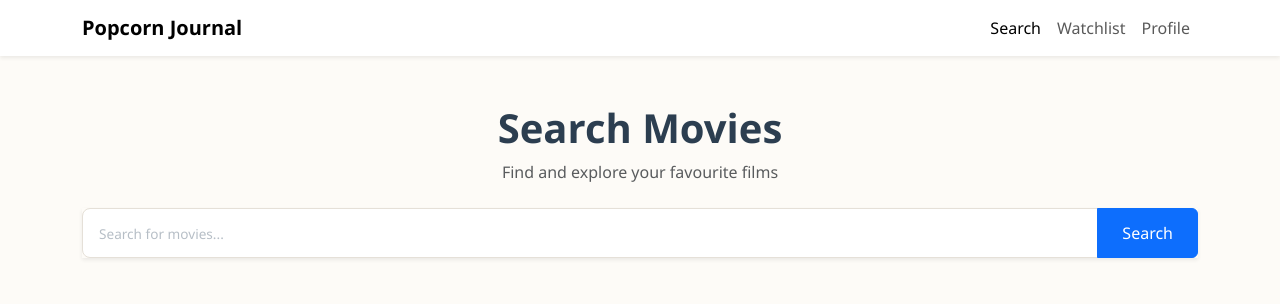
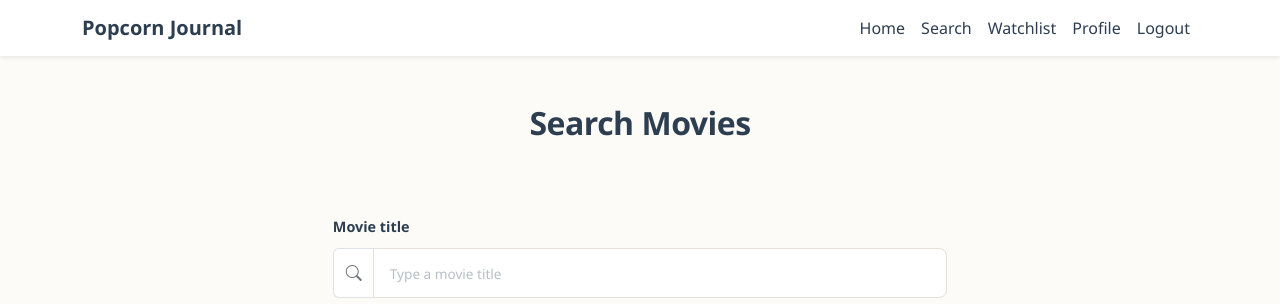
Before and after one commit to jennifernhle/CITS3403-Project, a Python web app: template app/templates/search.html in a window 1280 px wide. Shown: the top 304 px of the page. Run offline with Jinja, Linux system fonts and the light colour scheme; the template is opened without the code that fills it, so the values that code supplies are empty.

Commit message:
Make search page style consistent

```diff
--- a/app/templates/search.html
+++ b/app/templates/search.html
@@ -1,134 +1,141 @@
-<!--Search page用来找电影和添加-->
-<!--Search page used to search movies and add it-->
 <!DOCTYPE html>
 <html lang="en">
   <head>
-    <meta charset="UTF-8">
-    <title>Search Movies</title>
+    <meta charset="UTF-8" />
+    <meta name="viewport" content="width=device-width, initial-scale=1.0" />
+    <title>Search - Popcorn Journal</title>
 
-    <!-- Bootstrap -->
-    <link href="https://cdn.jsdelivr.net/npm/bootstrap@5.3.0/dist/css/bootstrap.min.css" rel="stylesheet">
+    <link
+      href="https://cdn.jsdelivr.net/npm/bootstrap@5.3.8/dist/css/bootstrap.min.css"
+      rel="stylesheet"
+      integrity="sha384-sRIl4kxILFvY47J16cr9ZwB07vP4J8+LH7qKQnuqkuIAvNWLzeN8tE5YBujZqJLB"
+      crossorigin="anonymous"
+    />
 
-    <!-- 统一CSS -->
-    <!--standardize CSS-->
-    <link rel="stylesheet" href="../../static/css/styles.css">
+    <link rel="stylesheet" href="../static/css/styles.css" />
+
+    <link
+      rel="stylesheet"
+      href="https://cdn.jsdelivr.net/npm/bootstrap-icons@1.13.1/font/bootstrap-icons.min.css"
+    />
   </head>
 
   <body>
+    <header>
+      <!-- Navigation -->
+      <nav class="navbar navbar-expand-md shadow-sm" id="primary-nav">
+        <div class="container">
+          <a class="navbar-brand fw-bold" href="">Popcorn Journal</a>
 
-<!-- Navbar -->
-<nav class="navbar navbar-expand-md shadow-sm bg-white">
-  <div class="container">
-    <a class="navbar-brand fw-bold" href="#">Popcorn Journal</a>
+          <button
+            class="navbar-toggler"
+            type="button"
+            data-bs-toggle="collapse"
+            data-bs-target="#navbarContent"
+            aria-controls="navbarContent"
+            aria-expanded="false"
+            aria-label="Toggle navigation"
+          >
+            <span class="navbar-toggler-icon"></span>
+          </button>
 
-    <div class="collapse navbar-collapse">
+          <div class="collapse navbar-collapse mt-2 mt-md-0" id="navbarContent">
             <ul class="navbar-nav ms-auto">
               <li class="nav-item">
-          <a class="nav-link active" href="#">Search</a>
+                <a href="" class="nav-link">Home</a>
               </li>
               <li class="nav-item">
-          <a class="nav-link" href="#">Watchlist</a>
+                <a href="" class="nav-link active">Search</a>
               </li>
               <li class="nav-item">
-          <a class="nav-link" href="#">Profile</a>
+                <a href="" class="nav-link">Watchlist</a>
+              </li>
+              <li class="nav-item">
+                <a href="" class="nav-link">Profile</a>
+              </li>
+              <li class="nav-item">
+                <a href="" class="nav-link">Logout</a>
               </li>
             </ul>
           </div>
         </div>
       </nav>
+    </header>
 
-<!-- 主内容 -->
- <!--Main content-->
-<div class="container py-5">
+    <main class="container">
+      <div class="row justify-content-md-center mt-4 px-3" id="search">
+        <h2 class="text-center fw-bold my-4" id="title">Search Movies</h2>
 
-  <!-- 搜索区域 -->
-  <!--Search section-->
-  <div class="text-center mb-5">
-
-    <h1 class="fw-bold">Search Movies</h1>
-    <p class="text-muted">Find and explore your favourite films</p>
-
-    <!-- ⭐ 标准搜索框 -->
-     <!--standard search box-->
-    <div class="search-box mt-4">
-      <div class="input-group shadow-sm">
+        <div
+          class="col-12 col-md-10 col-lg-8 col-xl-7 mt-2 px-3 p-4"
+          id="search-card"
+        >
+          <form
+            class="search-form"
+            id="search-form"
+            action=""
+            accept-charset="UTF-8"
+            method="get"
+          >
+            <!-- Search input -->
+            <div class="form-group my-3">
+              <label for="movie-search" class="form-label">Movie title</label>
+              <div class="input-group">
+                <span class="input-group-text bg-white border-end-0">
+                  <i class="bi bi-search text-secondary"></i>
+                </span>
                 <input
                   type="text"
                   class="form-control"
-          placeholder="Search for movies..."
-        >
-        <button class="btn btn-primary px-4">
-          Search
-        </button>
+                  id="movie-search"
+                  name="query"
+                  placeholder="Type a movie title"
+                  required
+                />
+              </div>
+              <div class="form-text">
+                Search results will appear here once the database is connected.
               </div>
             </div>
 
+            <!-- Search button -->
+            <div class="d-grid gap-2 mt-4">
+              <button
+                type="submit"
+                class="btn btn-main submit-btn"
+                id="searchBtn"
+              >
+                SEARCH
+              </button>
             </div>
+          </form>
 
-  <!-- 卡片 -->
-  <!-- Cards-->
-  <div class="row g-4">
-
-    <!-- Card1 -->
-    <div class="col-md-4">
-      <div class="card h-100 shadow-sm">
-        <img src="https://picsum.photos/300/200" class="card-img-top">
-
-        <div class="card-body">
-          <h5 class="card-title">Inception</h5>
-          <p class="card-text text-muted">Sci-Fi • 2010</p>
-
-          <p class="text-warning mb-2">⭐ <strong>8.8</strong></p>
-
-          <div class="d-flex justify-content-between">
-            <button class="btn btn-outline-primary btn-sm">View</button>
-            <button class="btn btn-primary btn-sm">+ Watchlist</button>
+          <!-- Empty results container -->
+          <div class="mt-5">
+            <h5 class="fw-bold mb-3">Results</h5>
+            <div id="movie-results"></div>
           </div>
         </div>
       </div>
+    </main>
+
+    <!-- Footer -->
+    <footer class="custom-footer py-5 mt-5">
+      <div class="container text-center">
+        <div class="d-flex justify-content-center gap-3 mb-3">
+          <a href="" class="text-decoration-none">About</a>
+          <a href="" class="text-decoration-none">Contact</a>
+          <a href="" class="text-decoration-none">Terms</a>
+          <a href="" class="text-decoration-none">Privacy</a>
         </div>
+        <p class="small text-secondary mb-0">&copy; Popcorn Journal</p>
+      </div>
+    </footer>
 
-    <!-- Card2 -->
-    <div class="col-md-4">
-      <div class="card h-100 shadow-sm">
-        <img src="https://picsum.photos/300/200" class="card-img-top">
-
-        <div class="card-body">
-          <h5 class="card-title">Interstellar</h5>
-          <p class="card-text text-muted">Sci-Fi • 2014</p>
-
-          <p class="text-warning mb-2">⭐ <strong>8.6</strong></p>
-
-          <div class="d-flex justify-content-between">
-            <button class="btn btn-outline-primary btn-sm">View</button>
-            <button class="btn btn-primary btn-sm">+ Watchlist</button>
-          </div>
-        </div>
-      </div>
-    </div>
-
-    <!-- Card3 -->
-    <div class="col-md-4">
-      <div class="card h-100 shadow-sm">
-        <img src="https://picsum.photos/300/200" class="card-img-top">
-
-        <div class="card-body">
-          <h5 class="card-title">The Dark Knight</h5>
-          <p class="card-text text-muted">Action • 2008</p>
-
-          <p class="text-warning mb-2">⭐ <strong>9.0</strong></p>
-
-          <div class="d-flex justify-content-between">
-            <button class="btn btn-outline-primary btn-sm">View</button>
-            <button class="btn btn-primary btn-sm">+ Watchlist</button>
-          </div>
-        </div>
-      </div>
-    </div>
-
-  </div>
-
-</div>
-
+    <script
+      src="https://cdn.jsdelivr.net/npm/bootstrap@5.3.8/dist/js/bootstrap.bundle.min.js"
+      integrity="sha384-FKyoEForCGlyvwx9Hj09JcYn3nv7wiPVlz7YYwJrWVcXK/BmnVDxM+D2scQbITxI"
+      crossorigin="anonymous"
+    ></script>
   </body>
 </html>
```
Lines whose indentation alone changed are shown as unchanged.
